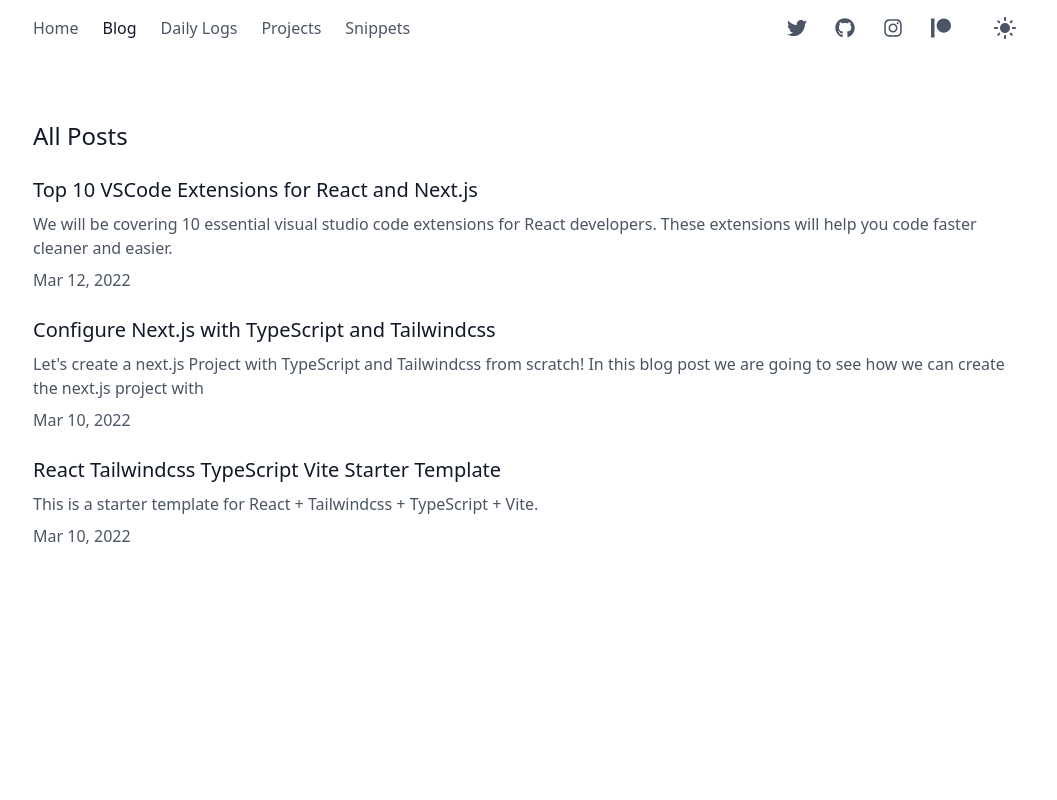
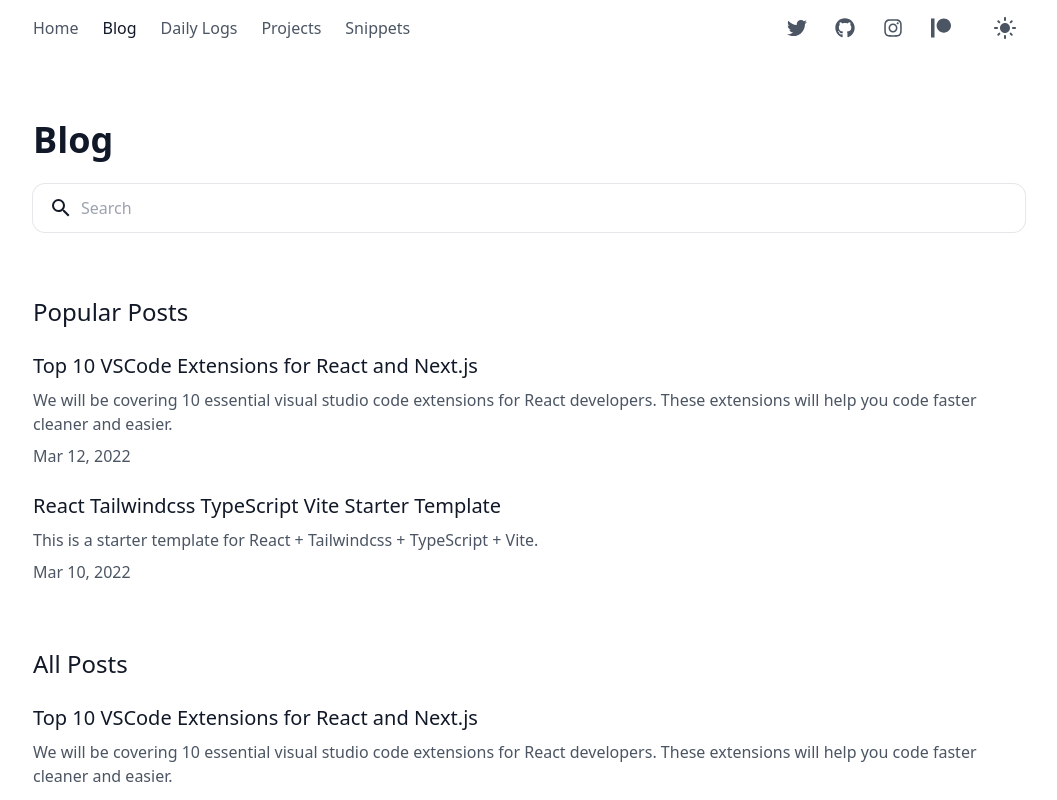
Before and after one commit to iam-rohid/rohid-dot-dev-v1, a Next.js app: page /blog in a window 1280 px wide. Shown: the top 800 px of the page, without its empty margins (111-1168 px from the left). Built offline with nearby package versions, Linux system fonts and the light colour scheme.

Commit message:
Blog Search

```diff
--- /dev/null
+++ b/src/components/Cards/BlogCard.tsx
@@ -0,0 +1,33 @@
+import { Post } from "@src/types";
+import moment from "moment";
+import Link from "next/link";
+import React from "react";
+
+const BlogCard = ({ post }: { post: Post }) => {
+  return (
+    <article key={post.slug} className="group relative flex flex-col gap-2">
+      <Link href={`/blog/${post.slug}`}>
+        <a className="absolute inset-0" />
+      </Link>
+
+      <h3 className="text-xl font-medium underline-offset-4 group-hover:underline">
+        {post.title}
+      </h3>
+
+      <p className="text-gray-600 line-clamp-2 dark:text-gray-300">
+        {post.description}
+      </p>
+
+      <div className="flex items-center gap-4 text-gray-600 dark:text-gray-300">
+        <p>{moment(post.updatedAt).format("MMM DD, YYYY")}</p>
+        {/* <p>3.5min read</p>
+            <div className="flex items-center gap-2">
+              <MdVisibility className="text-xl" />
+              <span>31,456</span>
+            </div> */}
+      </div>
+    </article>
+  );
+};
+
+export default BlogCard;
--- a/src/pages/blog/index.tsx
+++ b/src/pages/blog/index.tsx
@@ -1,58 +1,104 @@
-import moment from "moment";
-import Link from "next/link";
-import { useMemo } from "react";
+import { useMemo, useState } from "react";
 import { Post } from "@src/types";
 import { posts } from "@src/data";
+import { GetStaticProps } from "next";
+import { MdSearch } from "react-icons/md";
+import BlogCard from "@src/components/Cards/BlogCard";
 
-const BlogPage = () => {
-  const allPosts = useMemo(
-    () =>
-      posts
-        .filter((blog) => !blog.isPrivate)
-        .sort((a, b) =>
-          Date.parse(a.createdAt) > Date.parse(b.createdAt) ? -1 : 1
-        ) as Post[],
-    []
-  );
+type BlogPageProps = {
+  popularPosts: Post[];
+  allPosts: Post[];
+};
+
+const BlogPage = ({ allPosts, popularPosts }: BlogPageProps) => {
+  const [searchKey, setSearchKey] = useState("");
+  const searchedPosts = useMemo(() => {
+    const keys = searchKey.toLowerCase().split(" ");
+    if (keys.length === 0) return [];
+    return allPosts.filter((post) => {
+      const title = post.title.toLowerCase();
+      const content = post.description.toLowerCase();
+      return keys.every((key) => title.includes(key) || content.includes(key));
+    });
+  }, [searchKey, allPosts]);
 
   return (
-    <div className="mx-auto my-16 mb-2 flex max-w-screen-lg items-center gap-4 px-4">
-      <section id="recent-posts">
+    <div className="mx-auto mb-2 max-w-screen-lg px-4">
+      <section className="my-16">
         <div className="mb-6 flex items-center gap-4">
-          <h2 className="flex-1 text-2xl font-medium">All Posts</h2>
+          <h1 className="flex-1 text-4xl font-black">Blog</h1>
         </div>
-        <div className="grid grid-cols-1 gap-6">
-          {allPosts.map((blog) => (
-            <article
-              key={blog.slug}
-              className="group relative flex flex-col gap-2"
-            >
-              <Link href={`/blog/${blog.slug}`}>
-                <a className="absolute inset-0" />
-              </Link>
-
-              <h3 className="text-xl font-medium underline-offset-4 group-hover:underline">
-                {blog.title}
-              </h3>
-
-              <p className="text-gray-600 line-clamp-2 dark:text-gray-300">
-                {blog.description}
-              </p>
-
-              <div className="flex items-center gap-4 text-gray-600 dark:text-gray-300">
-                <p>{moment(blog.updatedAt).format("MMM DD, YYYY")}</p>
-                {/* <p>3.5min read</p>
-                    <div className="flex items-center gap-2">
-                      <MdVisibility className="text-xl" />
-                      <span>31,456</span>
-                    </div> */}
-              </div>
-            </article>
-          ))}
+        <div className="relative">
+          <input
+            type="text"
+            className="h-12 w-full appearance-none rounded-xl border-none bg-transparent pr-4 pl-12 text-base outline-none ring-1 ring-gray-200 focus:bg-transparent focus:ring-indigo-500 dark:ring-gray-700 dark:focus:ring-indigo-500"
+            placeholder="Search"
+            value={searchKey}
+            onChange={(e) => setSearchKey(e.target.value)}
+          />
+          <MdSearch className="absolute left-4 top-1/2 -translate-y-1/2 text-2xl" />
         </div>
       </section>
+      {searchKey ? (
+        <section id="recent-posts" className="my-16">
+          <div className="mb-6 flex items-center gap-4">
+            <h2 className="flex-1 text-2xl font-medium">
+              Search Results {searchedPosts.length}
+            </h2>
+          </div>
+          <div className="grid grid-cols-1 gap-6">
+            {searchedPosts.map((post) => (
+              <BlogCard key={post.slug} post={post} />
+            ))}
+          </div>
+        </section>
+      ) : (
+        <>
+          <section id="recent-posts" className="my-16">
+            <div className="mb-6 flex items-center gap-4">
+              <h2 className="flex-1 text-2xl font-medium">Popular Posts</h2>
+            </div>
+            <div className="grid grid-cols-1 gap-6">
+              {popularPosts.map((post) => (
+                <BlogCard key={post.slug} post={post} />
+              ))}
+            </div>
+          </section>
+          <section id="recent-posts" className="my-16">
+            <div className="mb-6 flex items-center gap-4">
+              <h2 className="flex-1 text-2xl font-medium">All Posts</h2>
+            </div>
+            <div className="grid grid-cols-1 gap-6">
+              {allPosts.map((post) => (
+                <BlogCard key={post.slug} post={post} />
+              ))}
+            </div>
+          </section>
+        </>
+      )}
     </div>
   );
 };
 
 export default BlogPage;
+
+export const getStaticProps: GetStaticProps<BlogPageProps> = () => {
+  const allPosts = posts
+    .filter((post) => !post.isPrivate)
+    .sort((a, b) => {
+      const dateA = Date.parse(a.createdAt);
+      const dateB = Date.parse(b.createdAt);
+      if (dateA > dateB) return -1;
+      if (dateA < dateB) return 1;
+      return 0;
+    });
+  const popularPosts = allPosts.filter((post) => post.isPopular);
+
+  return {
+    props: {
+      allPosts,
+      popularPosts,
+      tags: [],
+    },
+  };
+};
--- a/src/pages/index.tsx
+++ b/src/pages/index.tsx
@@ -7,6 +7,7 @@
 import { MdChevronRight } from "react-icons/md";
 import { Post } from "@src/types";
 import { posts, tags, projects } from "@src/data";
+import BlogCard from "@src/components/Cards/BlogCard";
 
 const Home: NextPage = () => {
   const recentPosts = useMemo(
@@ -195,32 +196,8 @@
               </Link>
             </div>
             <div className="grid grid-cols-1 gap-6">
-              {recentPosts.map((blog) => (
-                <article
-                  key={blog.slug}
-                  className="group relative flex flex-col gap-2"
-                >
-                  <Link href={`/blog/${blog.slug}`}>
-                    <a className="absolute inset-0" />
-                  </Link>
-
-                  <h3 className="text-xl font-medium underline-offset-4 group-hover:underline">
-                    {blog.title}
-                  </h3>
-
-                  <p className="text-gray-600 line-clamp-2 dark:text-gray-300">
-                    {blog.description}
-                  </p>
-
-                  <div className="flex items-center gap-4 text-gray-600 dark:text-gray-300">
-                    <p>{moment(blog.updatedAt).format("MMM DD, YYYY")}</p>
-                    {/* <p>3.5min read</p>
-                    <div className="flex items-center gap-2">
-                      <MdVisibility className="text-xl" />
-                      <span>31,456</span>
-                    </div> */}
-                  </div>
-                </article>
+              {recentPosts.map((post) => (
+                <BlogCard key={post.slug} post={post} />
               ))}
             </div>
           </section>
```
